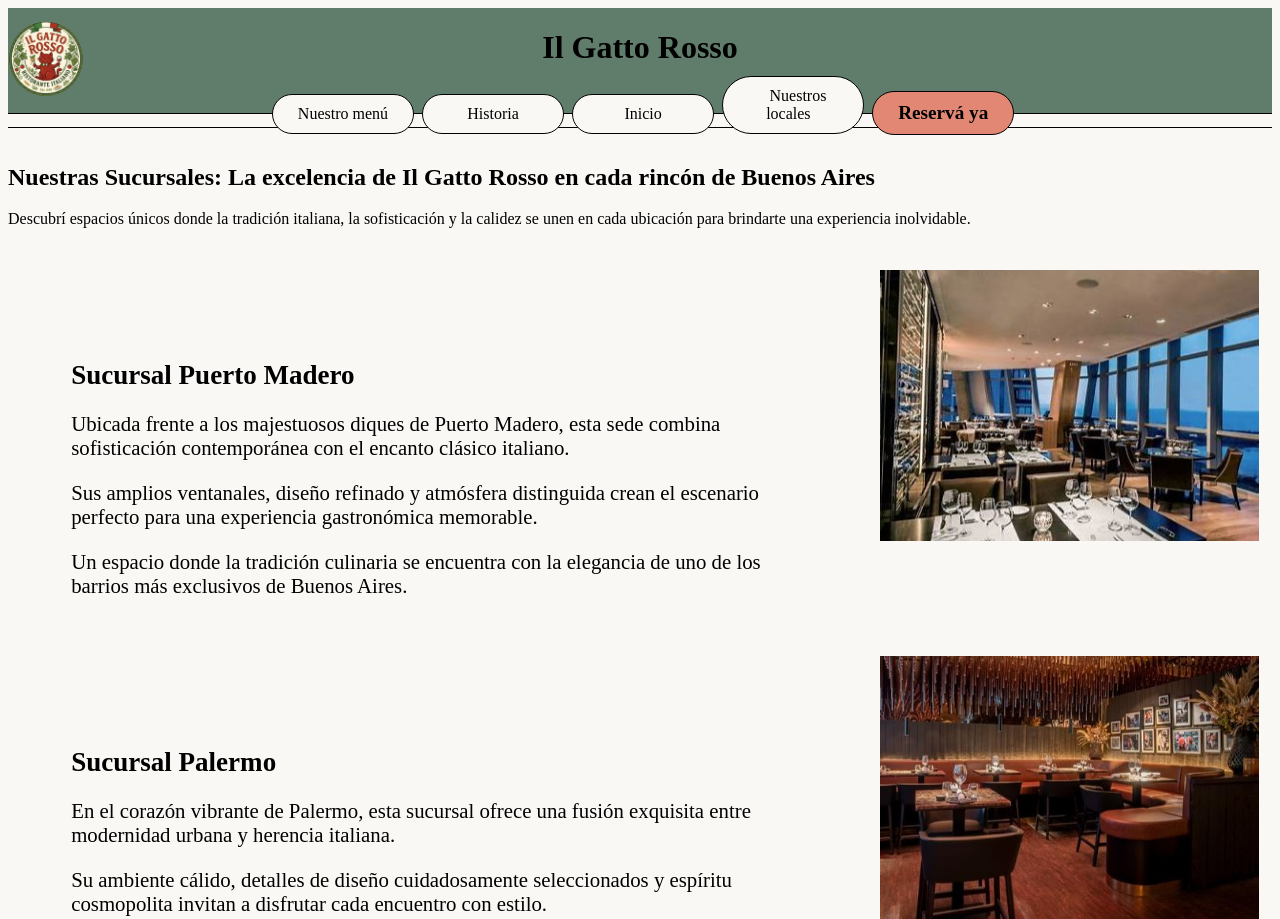
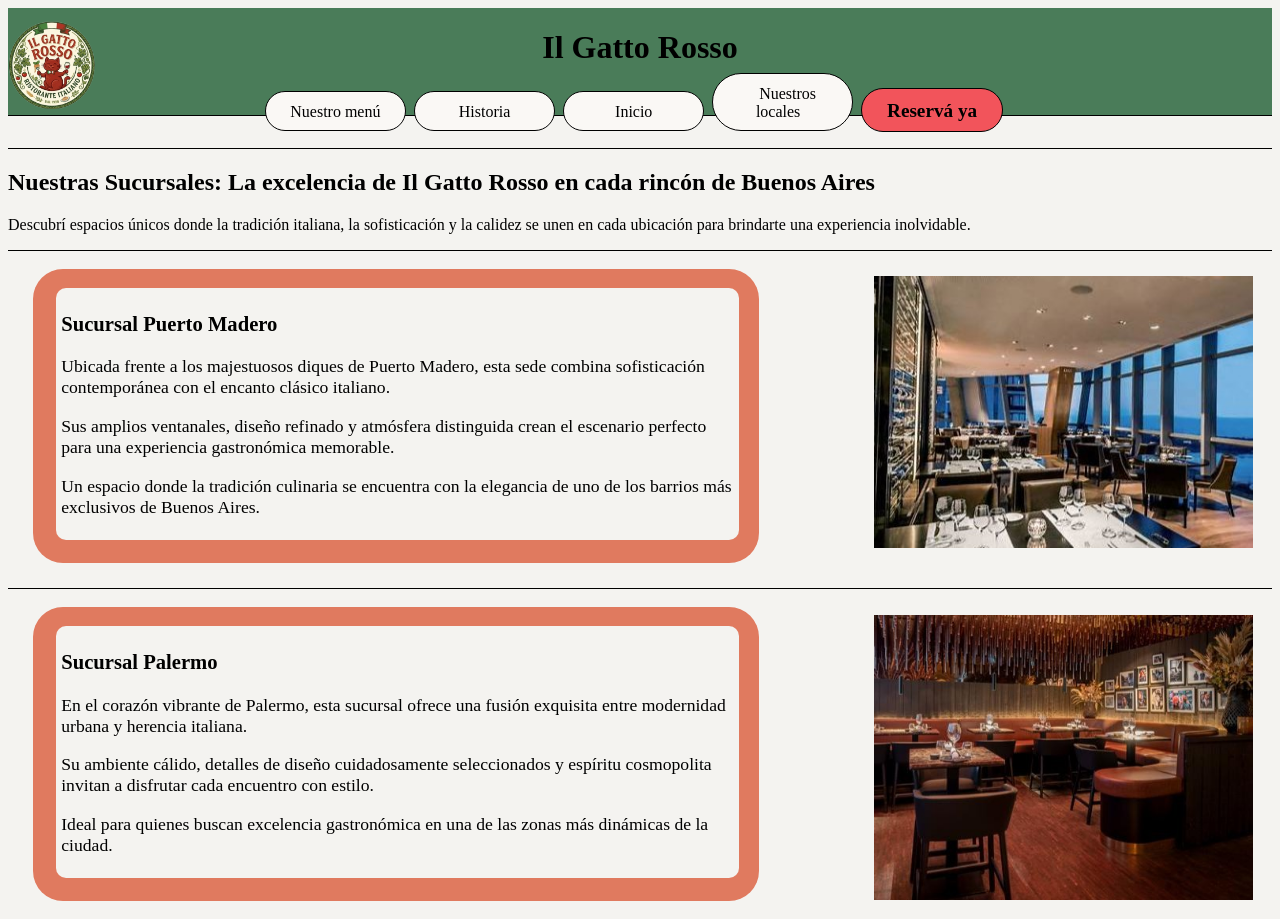
Before and after one commit to emamikla/TP1_ARTE_TARSI_MIKLASKI, a plain HTML site: page nuestrosLocales.html in a window 1280 px wide. Shown: the top 919 px of the page. Drawn offline with Linux system fonts and the light colour scheme.

Commit message:
locales listos

```diff
--- a/estilo.css
+++ b/estilo.css
@@ -1,33 +1,34 @@
+
 body{
-    background-color: #FAF8F5;
+    background-color: #F4F3F0;
 }
 header{
     border-bottom: 1px solid black;
-    padding-bottom: 5%;
+    padding-bottom: 8.5%;
     margin-bottom: 1%;
-    background-color:#607D6B;
+    background-color:#4A7C59;
 }
 header h1{
     text-align: center;
     width: 50%;
     margin-right: 25%;
+    margin-bottom: 0.5%;
     float: right;
-    margin-bottom: -1.5%;
 }
 header img{
-    width: 6%;
+    width: 7%;
     margin-top: 1%;
-    margin-bottom: -4%;
+    float: left;
 }
 header nav{
-    width: 92.5%;
-    margin-bottom: 1%;
+    width: 93%;
     float: right;
+    margin-top: -2%;
 }
 header nav ul{
     list-style: none;
     text-align: center;
-    margin-right: 11%;
+    margin-right: 12%;
 }
 header nav ul li{
     background-color: #FAF8F5;
@@ -49,11 +50,12 @@ section{
     clear: both;
 }
 section div{
-    width: 49%;
+    width: 45%;
     float: left;
     margin-top: 5%;
     /* ver el tema de margin top de como alinear diferentes tamaños en el centro*/
-    font-size: 150%;
+    font-size: 130%;
+    margin-left: 1%;
 }
 section div h3{
     margin-bottom: 3%;
@@ -63,24 +65,28 @@ section img{
     float: right;
 }
 section form{
-    width: 40%;
+    width: 70%;
     margin-top: 1%;
-    margin-left: 30%;
-    background-color: #E28774;
+    margin-left: 8%;
+    background-color: #F2545B;
     font-size: 20px;
-    border-radius: 75px;
+    border-radius: 30px;
     padding: 1.5%;
     padding-top: 0.5%;
     padding-bottom: 0.5%;
+    border: 1px solid black;
 }
 section form p{
     width: 80%;
     margin-left: 5%;
     margin-bottom: 3%;
+    border: 1px solid black;
+    border-radius: 50px;
+    padding: 1%;
 }
 section form textarea{
     width: 45%;
-    margin-left: 5%;
+    margin-left: 6%;
     margin-top: -2%;
 }
 h4{
@@ -91,7 +97,7 @@ h4{
     margin-left: 3%;
 }
 .reserva{
-    background-color: #E28774;
+    background-color: #F2545B;
     font-size: larger;
     font-weight: bold;
 }
@@ -120,23 +126,50 @@ h4{
 }
 .menu div{
     width: 56%;
-    margin-top: 7%;
+    margin-top: 6%;
     margin-left: 5%;
     margin-right: 2%;
     margin-bottom: 1%;
     font-size: 130%;
+    border: 1px solid black;
+    border-radius: 30px;
+    padding-left: 1%;
+    padding-bottom: 2%;
 }
 .menu div h3{
     margin-bottom: 3%;
     font-size: 130%;
 }
+.locales section{
+    border-top: 1px solid black;
+}
+.locales section div div{
+    width: 95%;
+    border-radius: 10px;
+    background-color: #F4F3F0;
+}
+.locales section div{
+    margin-top: 1.4%;
+    margin-left: 2%;
+    margin-right: 3%;
+    margin-bottom: 2%;
+    width: 56%;
+    font-size: 105%;
+    border-radius: 30px;
+    padding: 0.7%;
+    background-color: #E07A5F;
+}
+.locales section img{
+    width: 30%;
+    margin-right: 1.5%;
+    margin-bottom: 2%;
+}
 .form{
-    margin-left: 5%;
+    margin-left: 6%;
     margin-right: 2%;
-    size: 300%;
 }
 footer{
-    background-color:#607D6B;
+    background-color:#4A7C59;
     margin-top: 1%;
     clear: both;
     border-top: 1px solid black;
--- a/nuestrosLocales.html
+++ b/nuestrosLocales.html
@@ -19,7 +19,7 @@
                 <li class="reserva"><a href="reservaYa.html">Reservá ya</a></li>
         </nav>
      </header>
-     <main class="menu">
+     <main class="locales">
         <section>
             <h2>Nuestras Sucursales: La excelencia de Il Gatto Rosso en cada rincón de Buenos Aires</h2>
             <p>
@@ -27,6 +27,7 @@
             </p>
         </section>
         <section>
+            <div>
             <div>
                 <h3>Sucursal Puerto Madero</h3>
                 <p>
@@ -39,10 +40,12 @@
                     Un espacio donde la tradición culinaria se encuentra con la elegancia de uno de los barrios más exclusivos de Buenos Aires.
                 </p>
             </div>
+            </div>
             <img src="Imagen interior sucursal madero.jpg" style="margin-top: 2%;">
         </section>
         <section>
             <div>
+                <div>
                 <h3>Sucursal Palermo</h3>
                 <p>
                     En el corazón vibrante de Palermo, esta sucursal ofrece una fusión exquisita entre modernidad urbana y herencia italiana.
@@ -54,10 +57,12 @@
                     Ideal para quienes buscan excelencia gastronómica en una de las zonas más dinámicas de la ciudad.
                 </p>
             </div>
+            </div>
             <img src="Imagen interior sucursal palermo.jpg" style="margin-top: 2%;">
         </section>
         <section>
             <div>
+                <div>
                 <h3>Sucursal Recoleta</h3>
                 <p>
                     Situada en el distinguido barrio de Recoleta, esta sede refleja la esencia de la alta cocina italiana en un entorno de lujo y tradición.
@@ -68,6 +73,7 @@
                 <p>
                     Un destino pensado para celebrar la auténtica cultura italiana en un marco de refinamiento absoluto.
                 </p>
+            </div>
             </div>
             <img src="imagen interior sucursal recoleta.jpg" style="margin-top: 2%;">
         </section>
```
